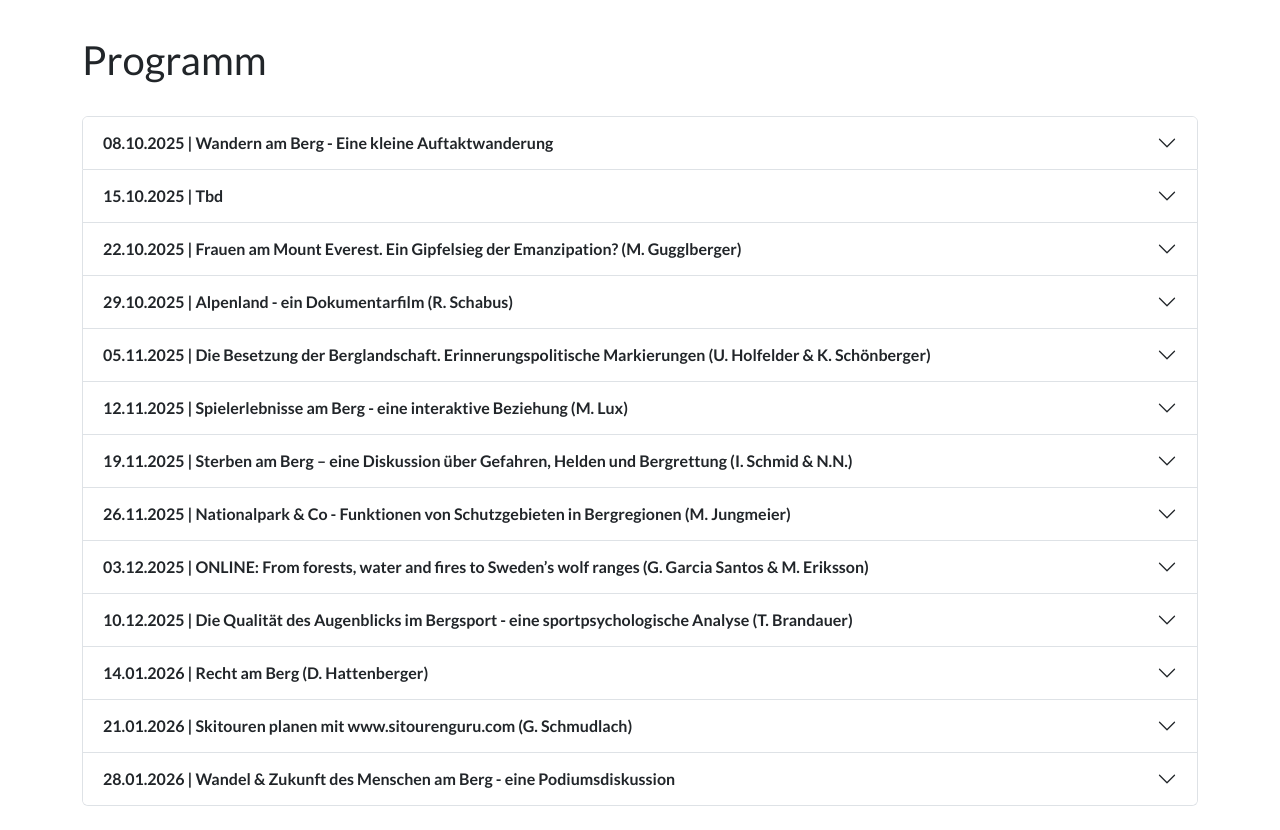
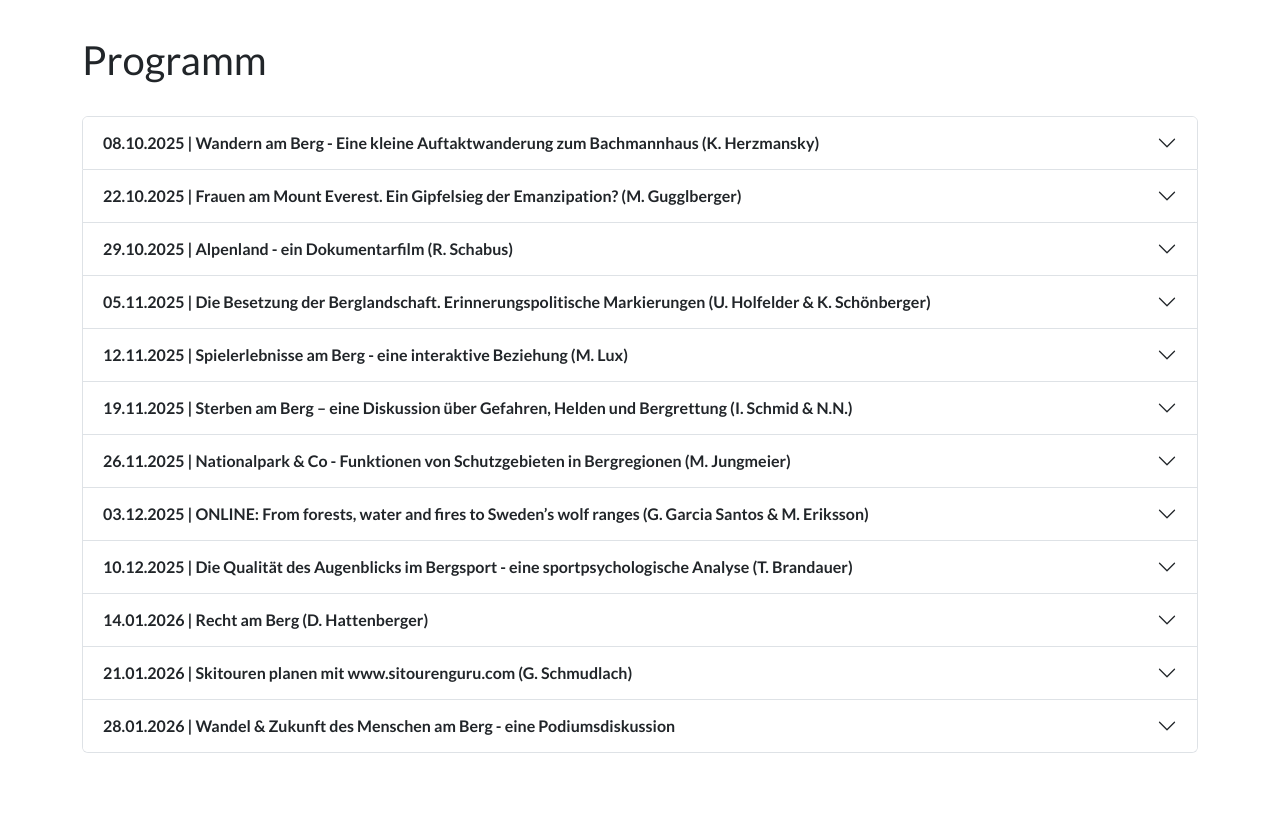
Before and after one commit to dermotte/menschamberg-webpage, a plain HTML site: page index.html in a window 1280 px wide. Shown: the part 1120-1950 px from the top of the page. After the commit the page ends 1897 px from the top, so only its background shows below. Drawn offline with nearby package versions, Linux system fonts and the light colour scheme.

Commit message:
Update event details and speaker information in index.html

```diff
--- a/index.html
+++ b/index.html
@@ -149,16 +149,17 @@
             <div class="accordion-item">
                 <h2 class="accordion-header" id="heading1">
                     <button class="accordion-button collapsed" type="button" data-bs-toggle="collapse" data-bs-target="#collapse1" aria-expanded="false" aria-controls="collapse1">
-                        <strong>08.10.2025 | Wandern am Berg - Eine kleine Auftaktwanderung</strong>
+                        <strong>08.10.2025 | Wandern am Berg - Eine kleine Auftaktwanderung zum Bachmannhaus (K. Herzmansky)</strong>
                     </button>
                 </h2>
                 <div id="collapse1" class="accordion-collapse collapse" aria-labelledby="heading1" data-bs-parent="#programmAkkordeon">
                     <div class="accordion-body">
+                        <p><strong>Vortrag von:</strong> Katharina Herzmansky</p>
                         Treffpunkt ist um 17:00 beim Haupteingang der AAU.
                     </div>
                 </div>
             </div>
-            <div class="accordion-item">
+            <!--div class="accordion-item">
                 <h2 class="accordion-header" id="heading2">
                     <button class="accordion-button collapsed" type="button" data-bs-toggle="collapse" data-bs-target="#collapse2" aria-expanded="false" aria-controls="collapse2">
                         <strong>15.10.2025 | Tbd</strong>
@@ -169,7 +170,7 @@
                         wird ergänzt
                     </div>
                 </div>
-            </div>
+            </div-->
             <div class="accordion-item">
                 <h2 class="accordion-header" id="heading3">
                     <button class="accordion-button collapsed" type="button" data-bs-toggle="collapse" data-bs-target="#collapse3" aria-expanded="false" aria-controls="collapse3">
```
